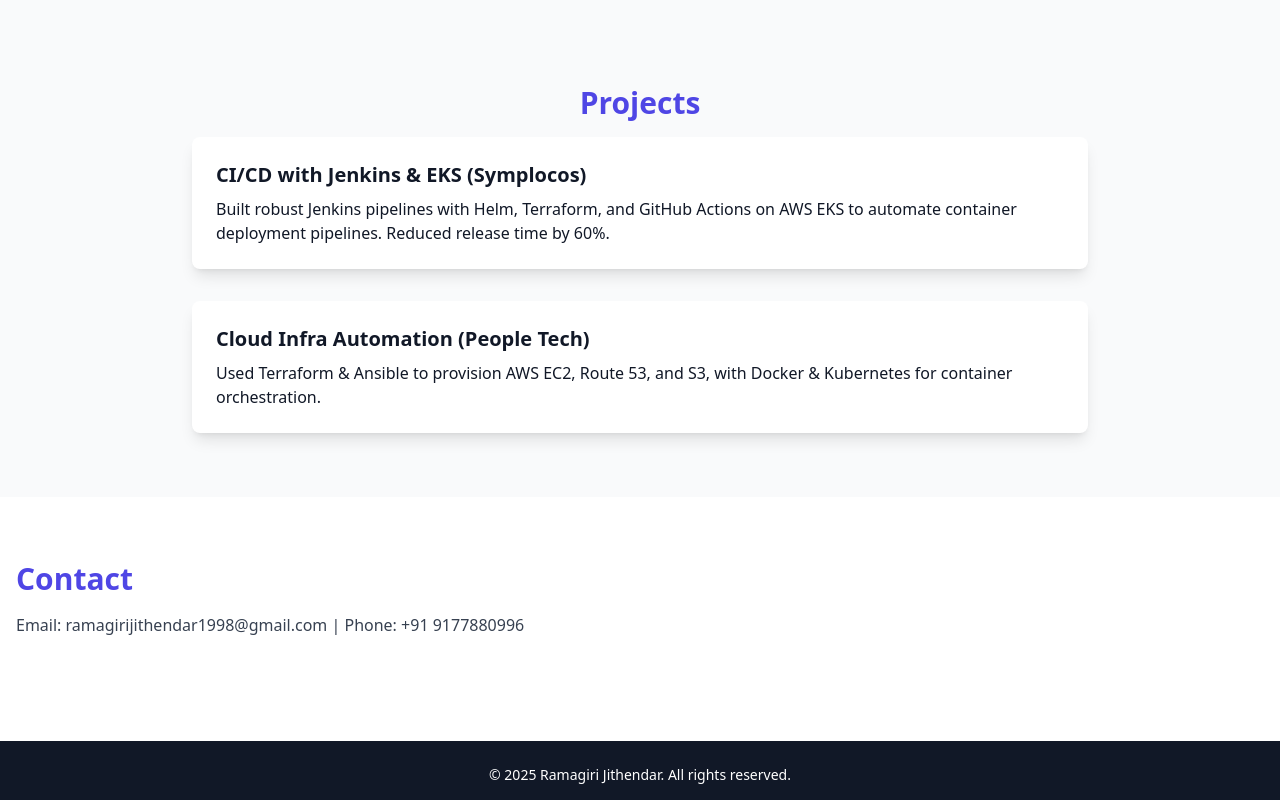
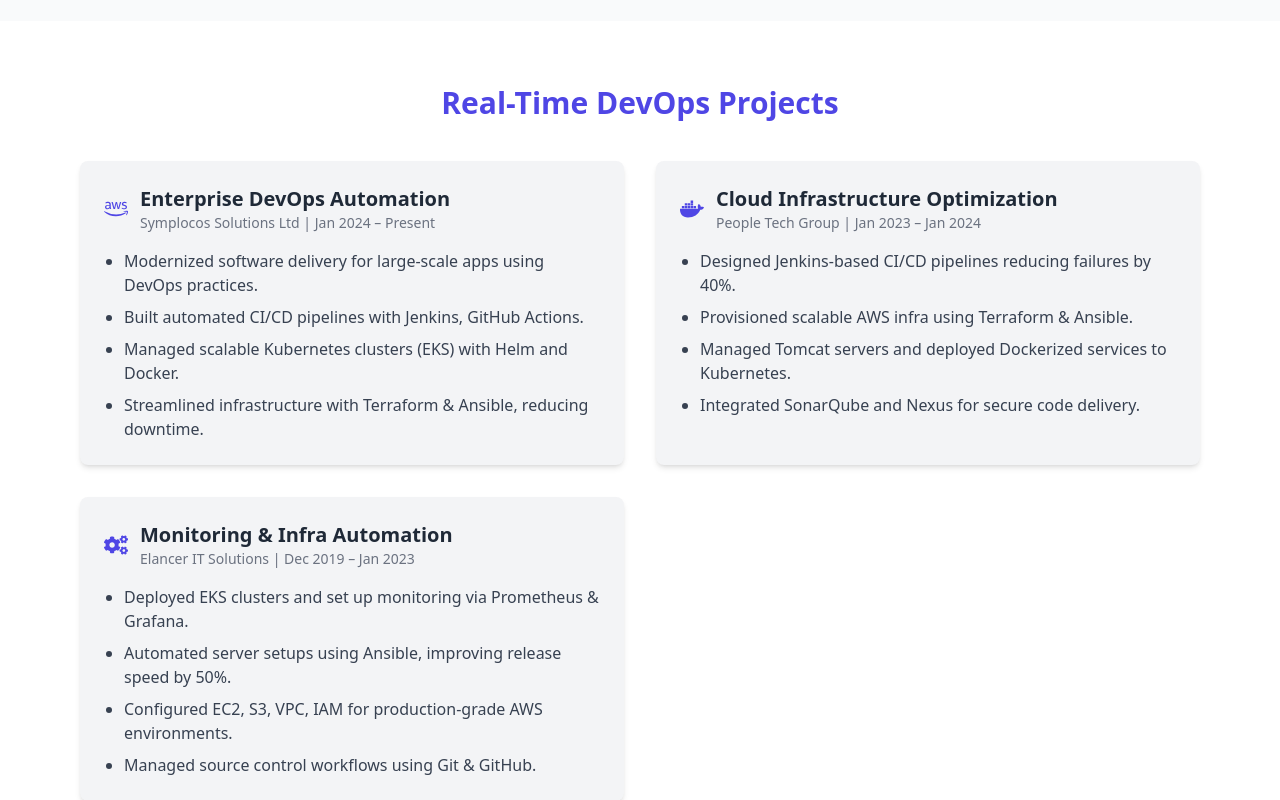
Before and after one commit to malekachouri/Portfolio-Malek-Achouri, a React (Vite) app: page / in a window 1280 px wide. Shown: the part 2400-3200 px from the top of the page. Built offline with nearby package versions, Linux system fonts and the light colour scheme; the HTML template or start-up script is replaced by a standard one.

Commit message:
Update Projects.jsx

```diff
--- a/src/pages/Projects.jsx
+++ b/src/pages/Projects.jsx
@@ -1,19 +1,87 @@
+// src/pages/Projects.jsx
 import React from 'react';
+import { motion } from 'framer-motion';
+import { FaAws, FaDocker, FaCogs, FaCodeBranch } from 'react-icons/fa';
 
-const Projects = () => (
-  <section id="projects" className="py-16 bg-gray-50 dark:bg-gray-800">
-    <h3 className="text-3xl font-bold text-indigo-600 mb-4 text-center">Projects</h3>
-    <div className="max-w-4xl mx-auto space-y-8">
-      <div className="bg-white dark:bg-gray-900 p-6 rounded-lg shadow-lg">
-        <h4 className="text-xl font-semibold mb-2">CI/CD with Jenkins & EKS (Symplocos)</h4>
-        <p>Built robust Jenkins pipelines with Helm, Terraform, and GitHub Actions on AWS EKS to automate container deployment pipelines. Reduced release time by 60%.</p>
+const projects = [
+  {
+    title: "Enterprise DevOps Automation",
+    company: "Symplocos Solutions Ltd",
+    duration: "Jan 2024 – Present",
+    summary: [
+      "Modernized software delivery for large-scale apps using DevOps practices.",
+      "Built automated CI/CD pipelines with Jenkins, GitHub Actions.",
+      "Managed scalable Kubernetes clusters (EKS) with Helm and Docker.",
+      "Streamlined infrastructure with Terraform & Ansible, reducing downtime.",
+    ],
+    icon: <FaAws className="text-indigo-600 text-2xl" />,
+  },
+  {
+    title: "Cloud Infrastructure Optimization",
+    company: "People Tech Group",
+    duration: "Jan 2023 – Jan 2024",
+    summary: [
+      "Designed Jenkins-based CI/CD pipelines reducing failures by 40%.",
+      "Provisioned scalable AWS infra using Terraform & Ansible.",
+      "Managed Tomcat servers and deployed Dockerized services to Kubernetes.",
+      "Integrated SonarQube and Nexus for secure code delivery.",
+    ],
+    icon: <FaDocker className="text-indigo-600 text-2xl" />,
+  },
+  {
+    title: "Monitoring & Infra Automation",
+    company: "Elancer IT Solutions",
+    duration: "Dec 2019 – Jan 2023",
+    summary: [
+      "Deployed EKS clusters and set up monitoring via Prometheus & Grafana.",
+      "Automated server setups using Ansible, improving release speed by 50%.",
+      "Configured EC2, S3, VPC, IAM for production-grade AWS environments.",
+      "Managed source control workflows using Git & GitHub.",
+    ],
+    icon: <FaCogs className="text-indigo-600 text-2xl" />,
+  },
+];
+
+const Projects = () => {
+  return (
+    <section id="projects" className="py-16 bg-white dark:bg-gray-900 transition-all duration-300">
+      <div className="max-w-6xl mx-auto px-4">
+        <motion.h2
+          className="text-3xl font-semibold text-indigo-600 dark:text-indigo-400 mb-10 text-center"
+          initial={{ opacity: 0, y: -30 }}
+          whileInView={{ opacity: 1, y: 0 }}
+          transition={{ duration: 0.5 }}
+        >
+          Real-Time DevOps Projects
+        </motion.h2>
+
+        <div className="grid gap-8 md:grid-cols-2">
+          {projects.map((project, index) => (
+            <motion.div
+              key={index}
+              className="bg-gray-100 dark:bg-gray-800 rounded-lg shadow-md p-6"
+              initial={{ opacity: 0, y: 20 }}
+              whileInView={{ opacity: 1, y: 0 }}
+              transition={{ duration: 0.4, delay: index * 0.2 }}
+            >
+              <div className="flex items-center gap-3 mb-4">
+                {project.icon}
+                <div>
+                  <h3 className="text-xl font-bold text-gray-800 dark:text-white">{project.title}</h3>
+                  <p className="text-sm text-gray-500 dark:text-gray-400">{project.company} | {project.duration}</p>
+                </div>
+              </div>
+              <ul className="list-disc pl-5 text-gray-700 dark:text-gray-200 space-y-2">
+                {project.summary.map((point, i) => (
+                  <li key={i}>{point}</li>
+                ))}
+              </ul>
+            </motion.div>
+          ))}
+        </div>
       </div>
-      <div className="bg-white dark:bg-gray-900 p-6 rounded-lg shadow-lg">
-        <h4 className="text-xl font-semibold mb-2">Cloud Infra Automation (People Tech)</h4>
-        <p>Used Terraform & Ansible to provision AWS EC2, Route 53, and S3, with Docker & Kubernetes for container orchestration.</p>
-      </div>
-    </div>
-  </section>
-);
+    </section>
+  );
+};
 
 export default Projects;
```
